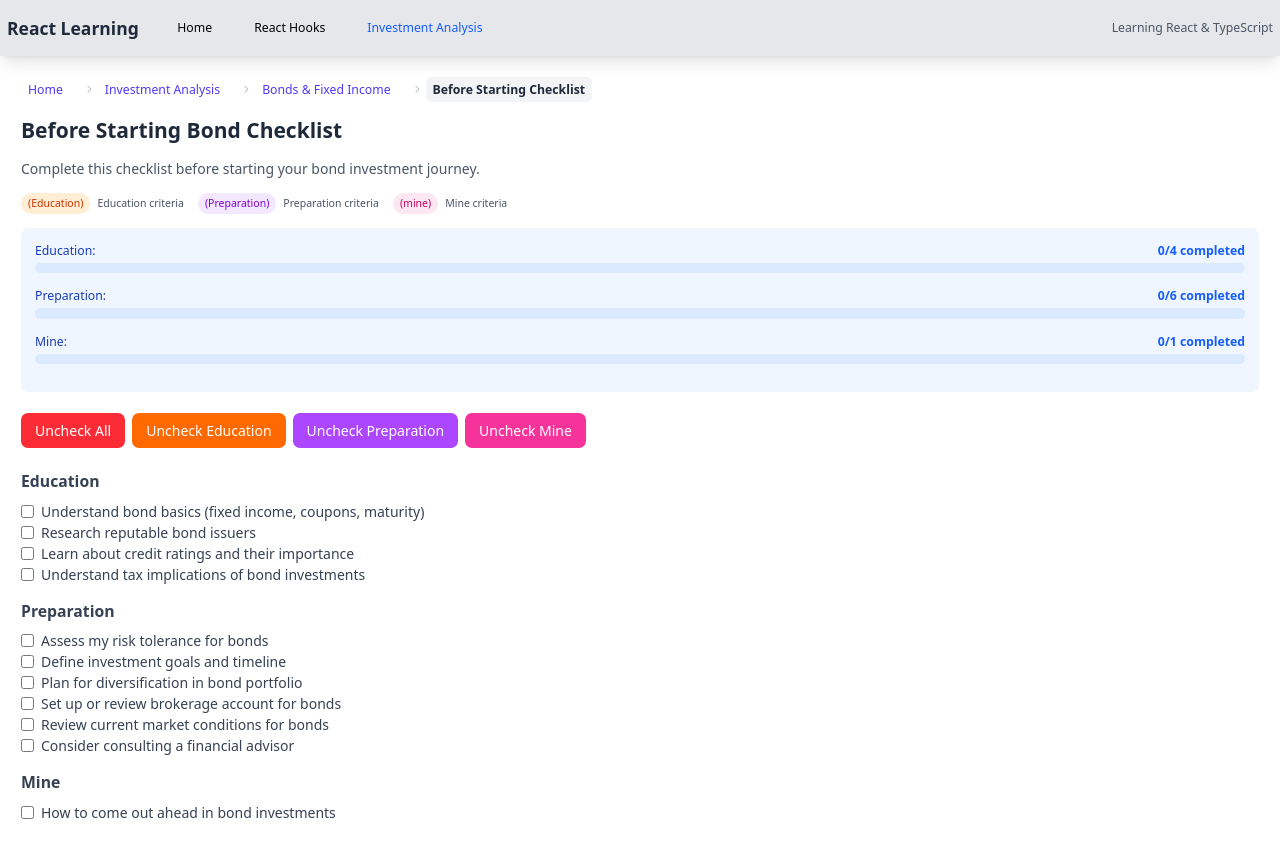
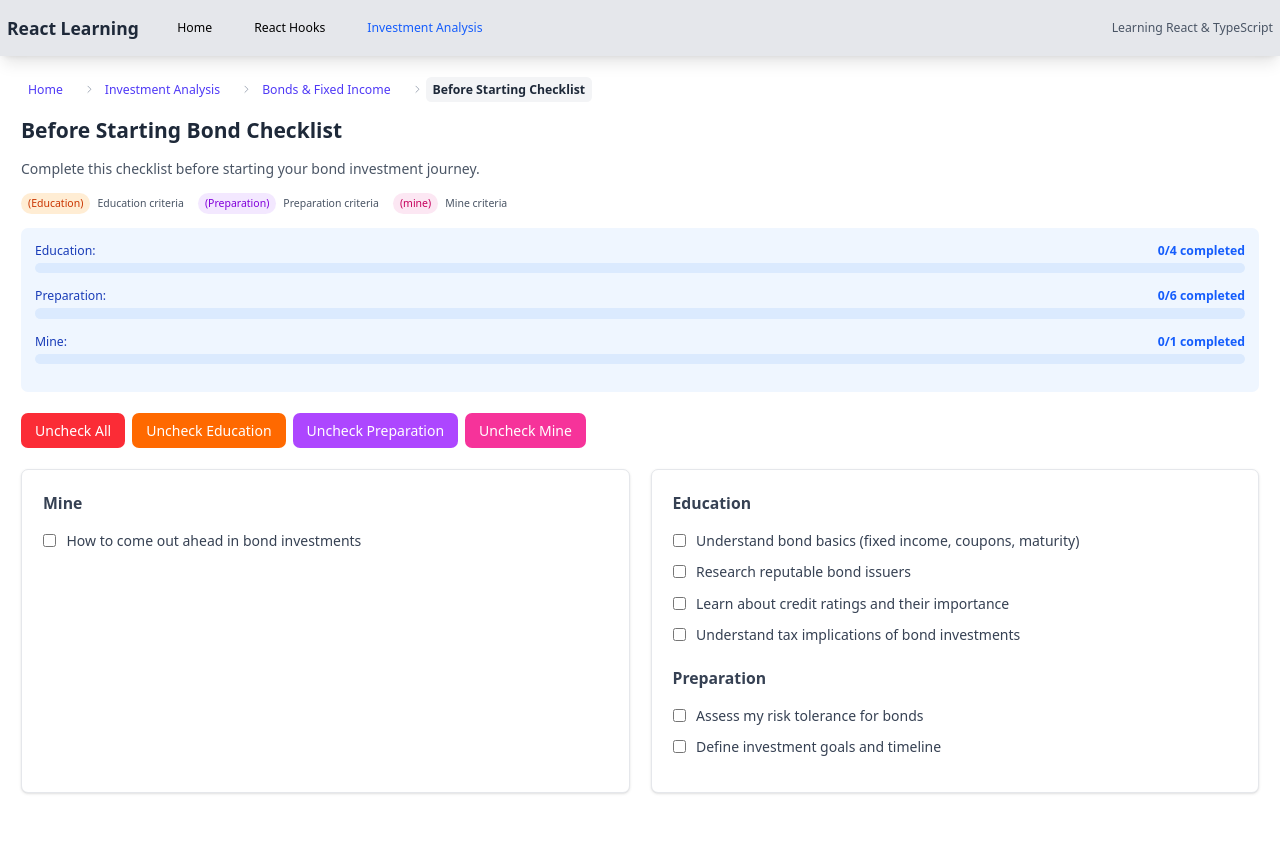
Before and after one commit to Ravi-Royal/reactLearning, a React (Vite) app: page /investment/bonds/before-starting in a window 1280 px wide. After the commit the page ends 814 px from the top, so only its background shows below. Built offline with nearby package versions, Linux system fonts and the light colour scheme.

Commit message:
refactor: Restructure BeforeStartingBondCheckList layout for improved organization and readability

```diff
--- a/src/pages/components/investment/bonds/before-starting/BeforeStartingBondCheckList.tsx
+++ b/src/pages/components/investment/bonds/before-starting/BeforeStartingBondCheckList.tsx
@@ -126,9 +126,34 @@ function BeforeStartingBondCheckList() {
         </button>
       </div>
 
-      <div className="space-y-4">
+      <div className="grid grid-cols-1 lg:grid-cols-2 gap-6">
+        {/* Left Section: Mine */}
+        <div className="bg-white p-6 rounded-lg shadow-sm border border-gray-200">
+          <h2 className="text-lg font-semibold text-gray-700 mb-4">Mine</h2>
+          <div className="max-h-80 overflow-y-auto space-y-3">
+            {checklistItems
+              .filter(item => item.category === CHECKLIST_CATEGORIES.MINE)
+              .map(item => (
+                <div key={item.id} className="flex items-center">
+                  <input
+                    type="checkbox"
+                    id={item.id}
+                    checked={item.checked}
+                    onChange={() => handleCheckChange(item.id)}
+                    className="mr-3"
+                  />
+                  <label htmlFor={item.id} className="text-gray-700">{item.label}</label>
+                </div>
+              ))}
+          </div>
+        </div>
+
+        {/* Right Section: Education & Preparation */}
+        <div className="bg-white p-6 rounded-lg shadow-sm border border-gray-200">
+          <div className="max-h-80 overflow-y-auto space-y-6">
             <div>
-          <h2 className="text-lg font-semibold text-gray-700 mb-2">Education</h2>
+              <h2 className="text-lg font-semibold text-gray-700 mb-4">Education</h2>
+              <div className="space-y-3">
                 {checklistItems
                   .filter(item => item.category === CHECKLIST_CATEGORIES.EDUCATION)
                   .map(item => (
@@ -138,15 +163,17 @@ function BeforeStartingBondCheckList() {
                         id={item.id}
                         checked={item.checked}
                         onChange={() => handleCheckChange(item.id)}
-                  className="mr-2"
+                        className="mr-3"
                       />
                       <label htmlFor={item.id} className="text-gray-700">{item.label}</label>
                     </div>
                   ))}
               </div>
+            </div>
 
             <div>
-          <h2 className="text-lg font-semibold text-gray-700 mb-2">Preparation</h2>
+              <h2 className="text-lg font-semibold text-gray-700 mb-4">Preparation</h2>
+              <div className="space-y-3">
                 {checklistItems
                   .filter(item => item.category === CHECKLIST_CATEGORIES.PREPARATION)
                   .map(item => (
@@ -156,25 +183,7 @@ function BeforeStartingBondCheckList() {
                         id={item.id}
                         checked={item.checked}
                         onChange={() => handleCheckChange(item.id)}
-                  className="mr-2"
-                />
-                <label htmlFor={item.id} className="text-gray-700">{item.label}</label>
-              </div>
-            ))}
-        </div>
-
-        <div>
-          <h2 className="text-lg font-semibold text-gray-700 mb-2">Mine</h2>
-          {checklistItems
-            .filter(item => item.category === CHECKLIST_CATEGORIES.MINE)
-            .map(item => (
-              <div key={item.id} className="flex items-center">
-                <input
-                  type="checkbox"
-                  id={item.id}
-                  checked={item.checked}
-                  onChange={() => handleCheckChange(item.id)}
-                  className="mr-2"
+                        className="mr-3"
                       />
                       <label htmlFor={item.id} className="text-gray-700">{item.label}</label>
                     </div>
@@ -182,6 +191,9 @@ function BeforeStartingBondCheckList() {
               </div>
             </div>
           </div>
+        </div>
+      </div>
+    </div>
   );
 }
 
```
Lines whose indentation alone changed are shown as unchanged.
